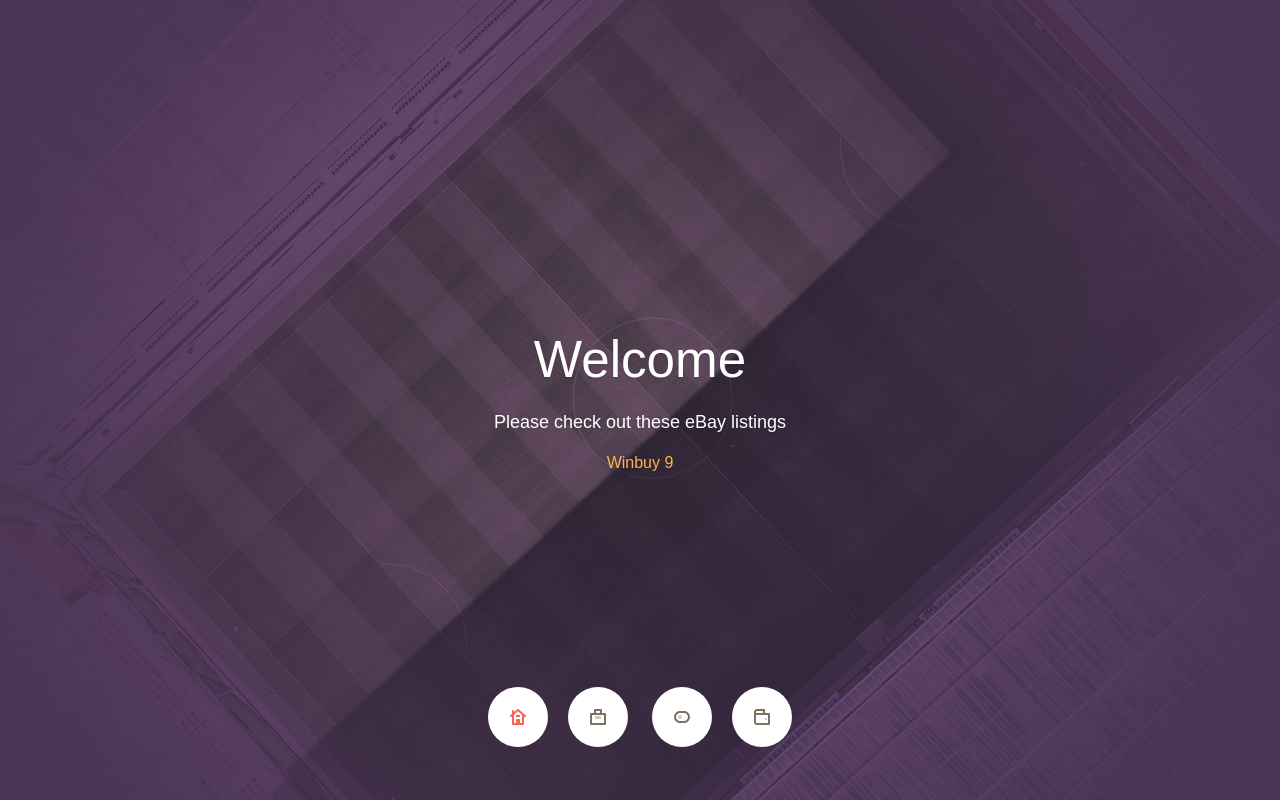
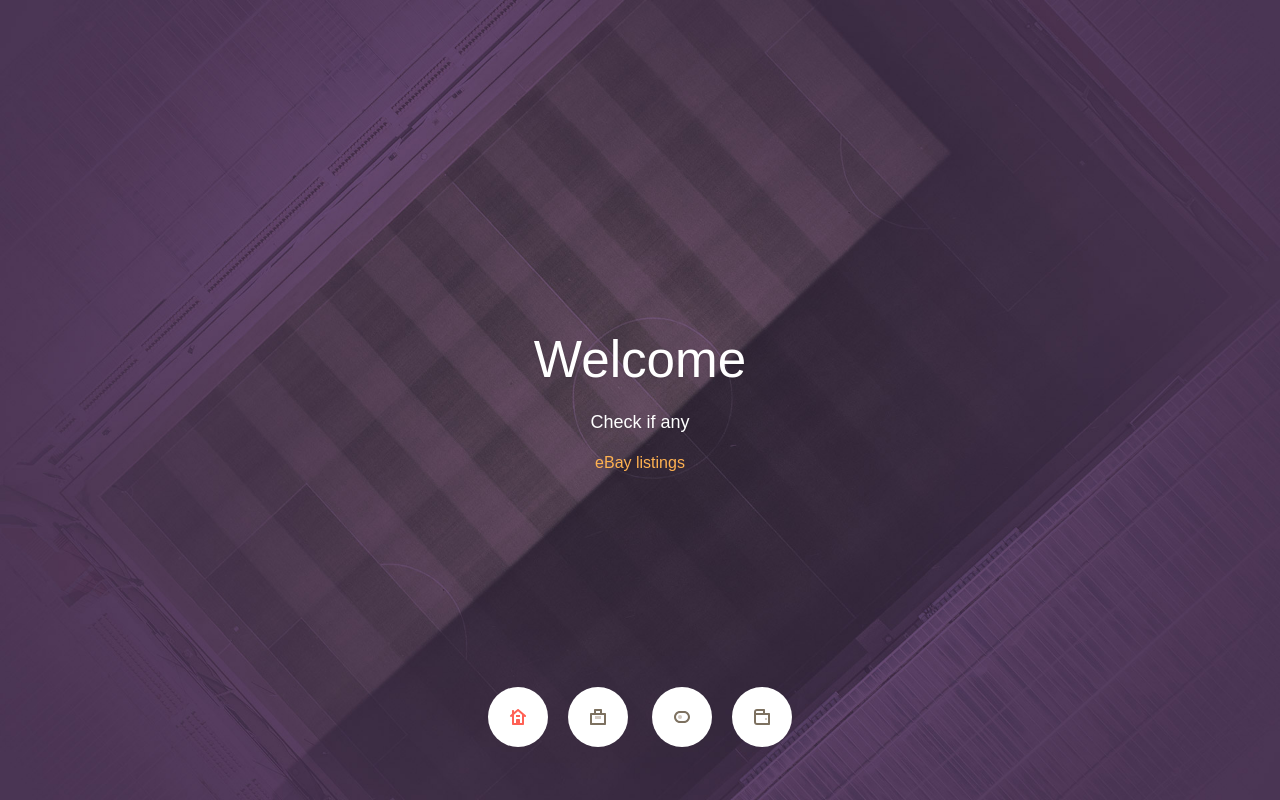
Before and after one commit to zawsx/s230, a plain HTML site: page index.htm in a window 1280 px wide. Drawn offline with Linux system fonts and the light colour scheme; a web font is replaced by a local one.

Commit message:
Update index.htm

```diff
--- a/index.htm
+++ b/index.htm
@@ -6,8 +6,8 @@
 <title>My Site</title></head><body><section class="cd-slider-wrapper">
 
 <ul class="cd-slider">
-	<li class="visible"><div><h2>Welcome</h2><p>Please check out these eBay listings</p>
-				<a href="http://www.ebay.co.uk/sch/winbuy9">Winbuy 9</a></div></li>
+	<li class="visible"><div><h2>Welcome</h2><p>Check if any </p>
+				<a href="https://www.ebay.co.uk/sch/buysell1492/m.html?_nkw=&_armrs=1&_ipg=&_from=">eBay listings</a></div></li>
 	<li><div><h2>Stay tuned for more</p>
 				<a href="http://setz.gq/?s=22" class="cd-btn">Learn more</a></div></h2></li>
 </ul> <!-- .cd-slider -->
```
